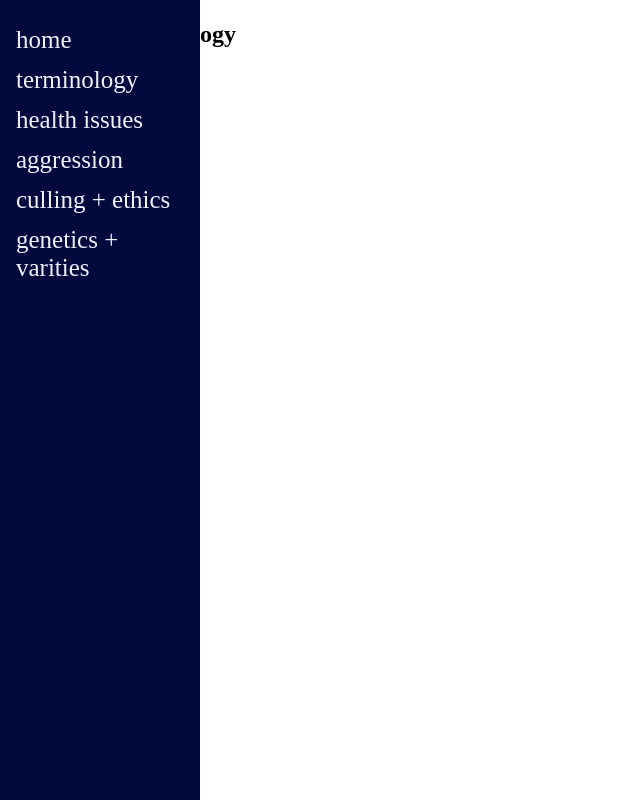
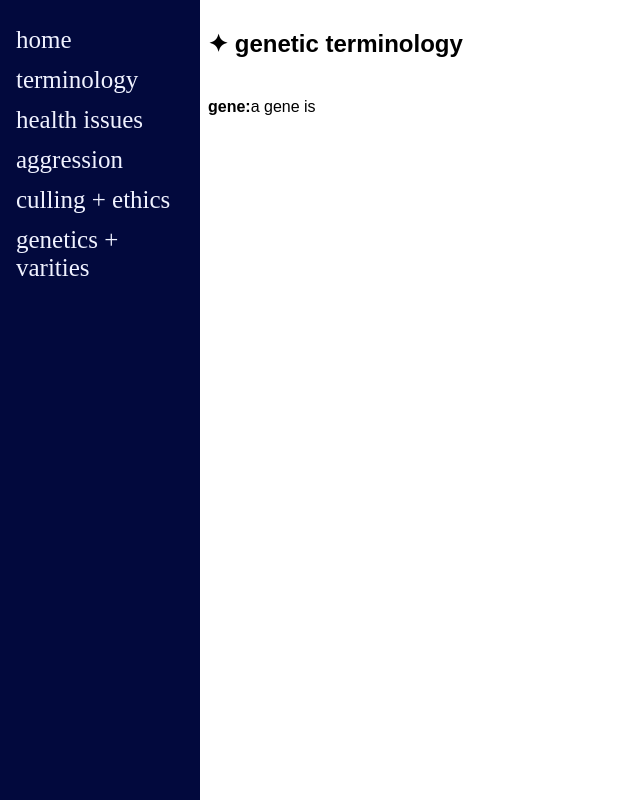
Before and after one commit to ratcare/geneticwiki, a plain HTML site: page terminology.html in a window 1280 px wide. Shown: the whole page, without its empty margins (0-640 px from the left). Drawn offline with Linux system fonts and the light colour scheme.

Commit message:
Update terminology.html

```diff
--- a/terminology.html
+++ b/terminology.html
@@ -15,7 +15,9 @@
   <a href="genetics">genetics + varities</a>
 </div>
 
-  <h2>✦ genetic terminology</h2>
-  <p style="font-family:Arial;padding:10px 200px"></p>
+  <h2 style="font-family:Arial;padding:10px 200px">✦ genetic terminology</h2>
+  <p style="font-family:Arial;padding:10px 200px">
+    <b>gene:</b>a gene is
+  </p>
   </body>
 </html>
```
